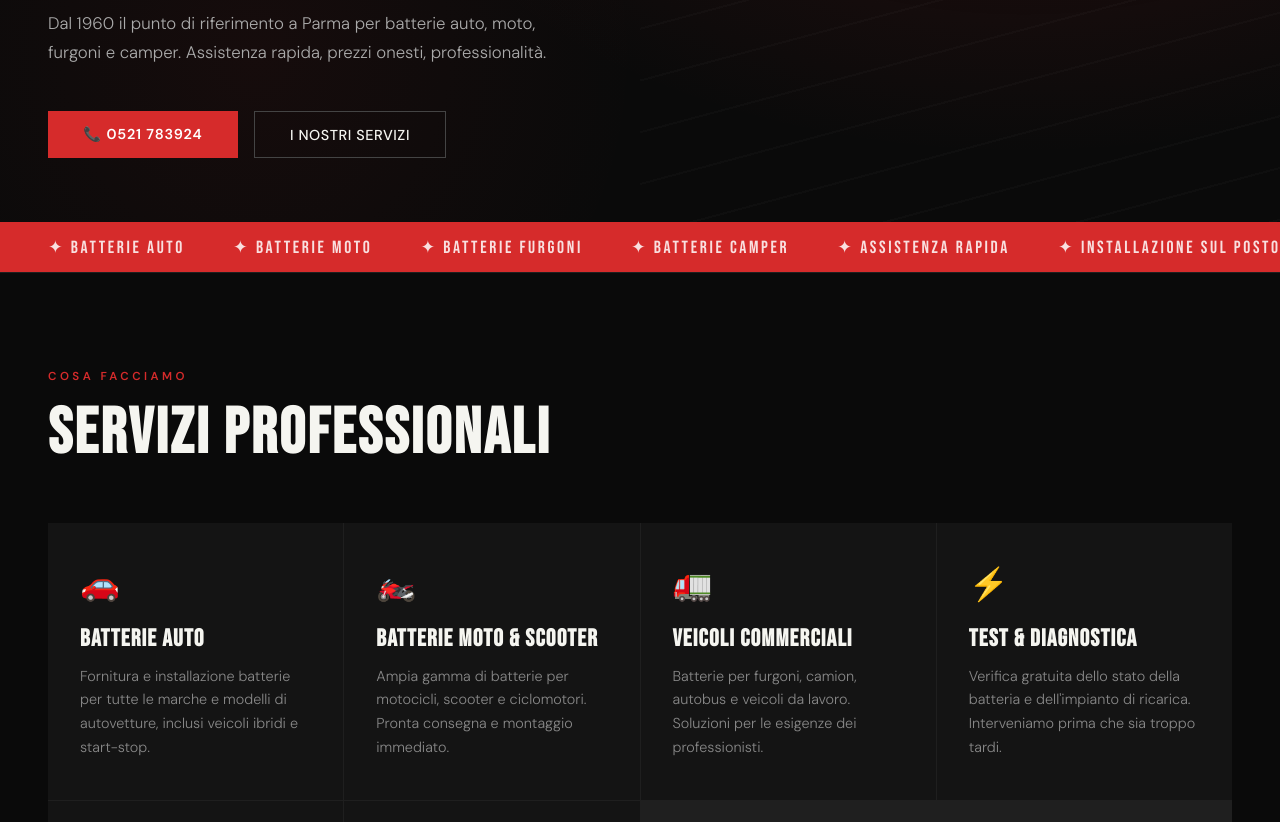
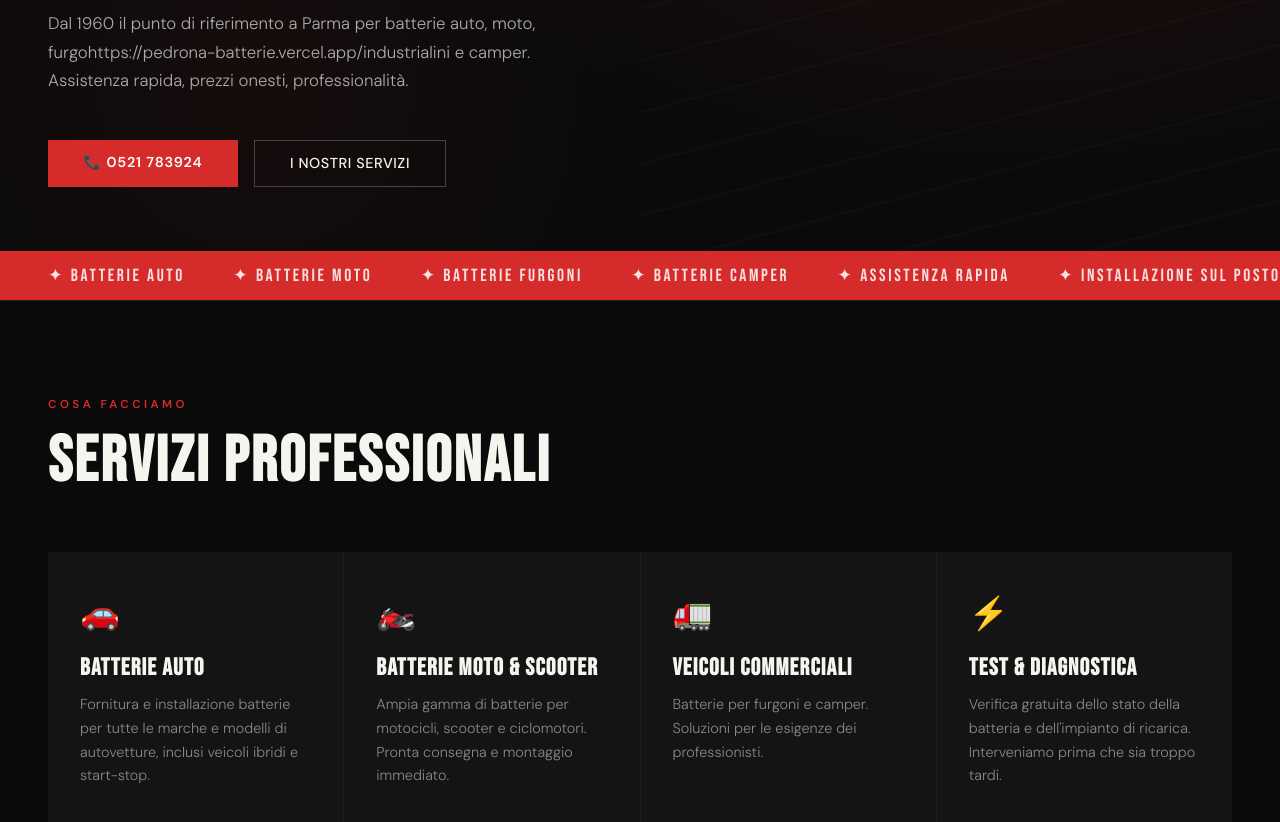
Before and after one commit to Cri010101/pedrona-batterie, a plain HTML site: page index.html in a window 1280 px wide. Shown: the part 610-1432 px from the top of the page. Drawn offline with Linux system fonts and the light colour scheme.

Commit message:
Update index.html

```diff
--- a/index.html
+++ b/index.html
@@ -279,7 +279,7 @@
   <div class="hero-lines"></div>
   <p class="eyebrow">Parma · Via Trieste, 58</p>
   <h1>Vendita &amp;<br><em>Assistenza</em><br>Batterie</h1>
-  <p class="hero-sub">Dal 1960 il punto di riferimento a Parma per batterie auto, moto, furgoni e camper. Assistenza rapida, prezzi onesti, professionalità.</p>
+  <p class="hero-sub">Dal 1960 il punto di riferimento a Parma per batterie auto, moto, furgohttps://pedrona-batterie.vercel.app/industrialini e camper. Assistenza rapida, prezzi onesti, professionalità.</p>
   <div class="hero-actions">
     <a href="tel:0521783924" class="btn-primary">📞 0521 783924</a>
     <a href="#servizi" class="btn-outline">I Nostri Servizi</a>
@@ -315,7 +315,7 @@
     <div class="service-card">
       <div class="service-icon">🚛</div>
       <h3>Veicoli Commerciali</h3>
-      <p>Batterie per furgoni, camion, autobus e veicoli da lavoro. Soluzioni per le esigenze dei professionisti.</p>
+      <p>Batterie per furgoni e camper. Soluzioni per le esigenze dei professionisti.</p>
     </div>
     <div class="service-card">
       <div class="service-icon">⚡</div>
```
